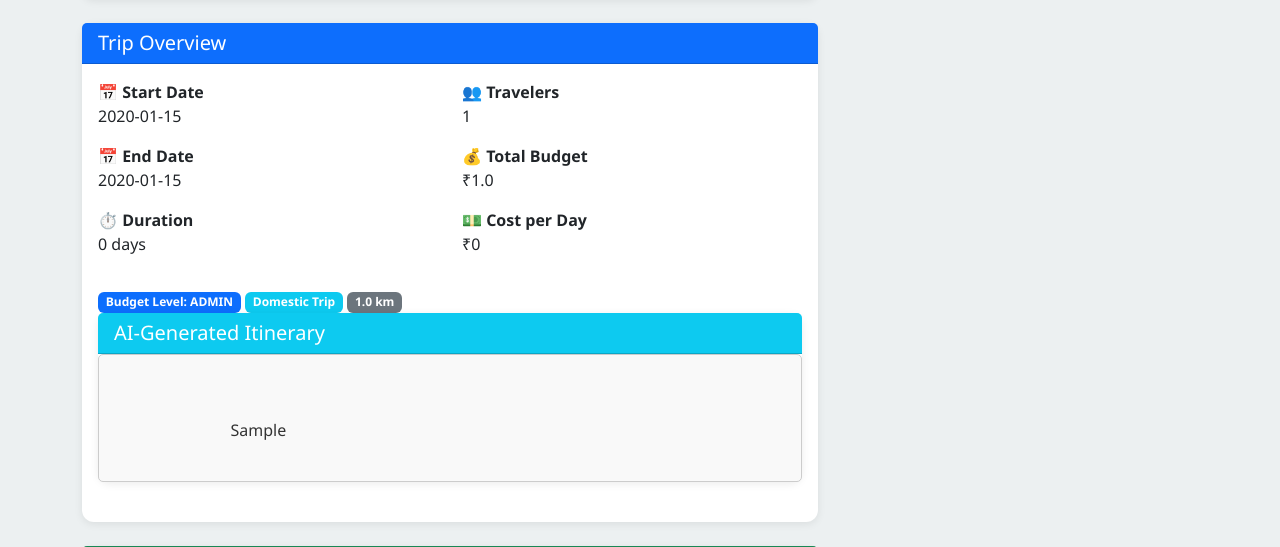
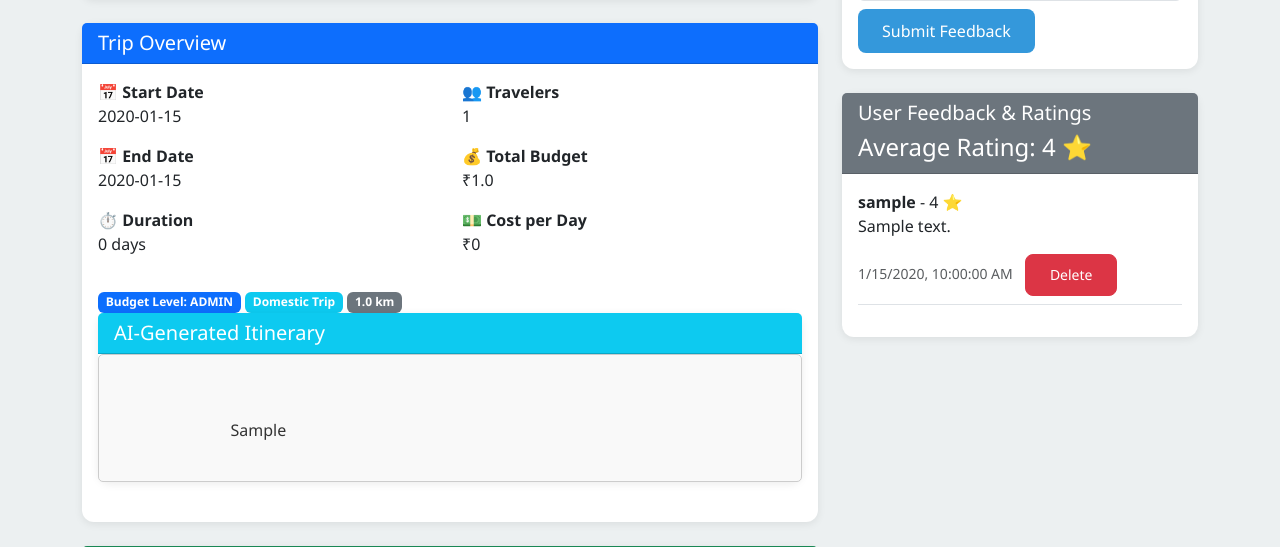
Before and after one commit to ManuDkumar/TripPlanner, a Flask app: page /trip/1 in a window 1280 px wide. Shown: the part 685-1232 px from the top of the page. Run offline with Flask 3, Linux system fonts and the light colour scheme; a user stored in the database is signed in; tables that the repository leaves empty hold one stand-in row (values such as "Sample post").

Commit message:
update: feedback added

```diff
--- a/app.py
+++ b/app.py
@@ -90,6 +90,23 @@ class Trip(db.Model):
             return 0
         except:
             return 0
+
+
+
+from datetime import datetime
+
+class Feedback(db.Model):
+    id = db.Column(db.Integer, primary_key=True)
+    user_id = db.Column(db.Integer, db.ForeignKey('user.id'), nullable=False)
+    trip_id = db.Column(db.Integer, db.ForeignKey('trip.id'), nullable=False)
+    rating = db.Column(db.Integer, nullable=False)  # 1 to 5 stars
+    comment = db.Column(db.Text, nullable=True)
+    timestamp = db.Column(db.DateTime, default=datetime.utcnow)
+
+    user = db.relationship('User', backref=db.backref('feedbacks', lazy=True))
+    trip = db.relationship('Trip', backref=db.backref('feedbacks', lazy=True))
+
+
 
 
 def generate_trip_suggestions(preferences):
@@ -1164,6 +1181,60 @@ def reset_password(token):
         return redirect(url_for('login'))
     return render_template('reset_password.html', token=token)
 
+
+@app.route('/api/feedback', methods=['POST'])
+@login_required
+def submit_feedback():
+    data = request.get_json()
+    trip_id = data.get('trip_id')
+    rating = data.get('rating')
+    comment = data.get('comment', '')
+
+    if not trip_id or not rating:
+        return jsonify({'error': 'Missing trip_id or rating'}), 400
+
+    trip = Trip.query.get(trip_id)
+    if not trip or trip.user_id != current_user.id:
+        return jsonify({'error': 'Trip not found or unauthorized'}), 404
+
+    feedback = Feedback(user_id=current_user.id, trip_id=trip_id, rating=rating, comment=comment)
+    db.session.add(feedback)
+    db.session.commit()
+    return jsonify({'message': 'Feedback submitted successfully'})
+
+
+from flask_login import current_user  # Add this import at top if not already present
+
+@app.route('/api/feedback/<int:trip_id>', methods=['GET'])
+def get_feedback(trip_id):
+    feedbacks = Feedback.query.filter_by(trip_id=trip_id).order_by(Feedback.timestamp.desc()).all()
+    results = [{
+        'id': f.id,  # Important to include feedback ID for deletion
+        'user': f"{f.user.username}",
+        'rating': f.rating,
+        'comment': f.comment,
+        'timestamp': f.timestamp.isoformat(),
+        'is_current_user': current_user.is_authenticated and f.user_id == current_user.id
+    } for f in feedbacks]
+
+    avg_rating = db.session.query(db.func.avg(Feedback.rating)).filter_by(trip_id=trip_id).scalar()
+    return jsonify({'feedbacks': results, 'average_rating': round(avg_rating, 2) if avg_rating else None})
+
+
+@app.route('/api/feedback/<int:feedback_id>', methods=['DELETE'])
+@login_required
+def delete_feedback(feedback_id):
+    feedback = Feedback.query.get(feedback_id)
+    if not feedback:
+        return jsonify({'error': 'Feedback not found'}), 404
+    if feedback.user_id != current_user.id:
+        return jsonify({'error': 'Unauthorized'}), 403
+
+    db.session.delete(feedback)
+    db.session.commit()
+    return jsonify({'message': 'Feedback deleted successfully'})
+
+
 if __name__ == '__main__':
     with app.app_context():
         db.create_all()
--- a/templates/trip_details.html
+++ b/templates/trip_details.html
@@ -221,6 +221,7 @@
             </div>
         </div>
 
+
         <!-- Sidebar -->
         <div class="col-md-4">
             <!-- Quick Info -->
@@ -236,6 +237,42 @@
                     <p class="mb-0"><small class="text-muted">Trip Type</small><br><span class="badge bg-info">{{ breakdown.trip_type }}</span></p>
                 </div>
             </div>
+
+
+            <!-- User Feedback Form -->
+            <div class="card mb-4">
+                <div class="card-header bg-secondary text-white">
+                    <h5 class="mb-0">Give Your Feedback</h5>
+                </div>
+                <div class="card-body">
+                    <label for="rating">Rating:</label>
+                    <select id="rating" class="form-select mb-2" aria-label="Rating">
+                    <option value="1">1 star</option>
+                    <option value="2">2 stars</option>
+                    <option value="3" selected>3 stars</option>
+                    <option value="4">4 stars</option>
+                    <option value="5">5 stars</option>
+                    </select>
+
+                    <label for="comment">Comment:</label>
+                    <textarea id="comment" class="form-control mb-2" rows="3" placeholder="Write your feedback..."></textarea>
+
+                    <button class="btn btn-primary" onclick="submitFeedback('{{ trip.id }}')">Submit Feedback</button>
+                </div>
+            </div>
+
+            <!-- Feedback Display Section -->
+            <div class="card mb-4">
+                <div class="card-header bg-secondary text-white">
+                    <h5 class="mb-0">User Feedback & Ratings</h5>
+                    <div id="average-rating" class="fs-4 mt-1"></div>
+                </div>
+                <div class="card-body" id="feedback-list">
+                    <!-- Feedback comments will be dynamically inserted here -->
+                    <p>Loading feedback...</p>
+                </div>
+            </div>
+
         </div>
     </div>
 </div>
@@ -307,6 +344,81 @@ function generateItinerary() {
     });
 }
 
+async function submitFeedback(tripId) {
+  const rating = document.getElementById('rating').value;
+  const comment = document.getElementById('comment').value;
+
+  const response = await fetch('/api/feedback', {
+    method: 'POST',
+    headers: { 'Content-Type': 'application/json' },
+    body: JSON.stringify({ trip_id: tripId, rating: parseInt(rating), comment: comment })
+  });
+
+  const data = await response.json();
+  if (response.ok) {
+    alert('Thank you for your feedback!');
+    document.getElementById('comment').value = '';
+    // Optionally reload or update feedback section here
+  } else {
+    alert('Error: ' + data.error);
+  }
+}
+
+
+async function loadFeedback(tripId) {
+  const response = await fetch(`/api/feedback/${tripId}`);
+  const data = await response.json();
+
+  const feedbackList = document.getElementById('feedback-list');
+  const averageRating = document.getElementById('average-rating');
+
+  if (!response.ok) {
+    feedbackList.innerHTML = `<p class="text-danger">Failed to load feedback.</p>`;
+    averageRating.textContent = '';
+    return;
+  }
+
+  if (!data.feedbacks.length) {
+    feedbackList.innerHTML = '<p>No feedback available yet.</p>';
+    averageRating.textContent = '';
+    return;
+  }
+
+  // Display average rating
+  averageRating.textContent = `Average Rating: ${data.average_rating} ⭐`;
+
+  // Build HTML for feedback comments including delete button for current user
+  feedbackList.innerHTML = data.feedbacks.map(f => `
+    <div class="border-bottom mb-3 pb-2">
+      <strong>${f.user}</strong> - <span>${f.rating} ⭐</span> <br/>
+      <p>${f.comment || ''}</p>
+      <small class="text-muted">${new Date(f.timestamp).toLocaleString()}</small>
+      ${f.is_current_user ? `<button class="btn btn-sm btn-danger ms-2" onclick="deleteFeedback(${f.id})">Delete</button>` : ''}
+    </div>
+  `).join('');
+}
+
+async function deleteFeedback(feedbackId) {
+  if (!confirm('Are you sure you want to delete this feedback?')) return;
+
+  const response = await fetch(`/api/feedback/${feedbackId}`, {
+    method: 'DELETE',
+  });
+
+  const data = await response.json();
+  if (response.ok) {
+    alert('Feedback deleted');
+    loadFeedback('{{ trip.id }}');  // Refresh feedback list
+  } else {
+    alert('Error: ' + data.error);
+  }
+}
+
+// Call loadFeedback on page load
+document.addEventListener('DOMContentLoaded', () => {
+  loadFeedback('{{ trip.id }}');
+});
+
 
 </script>
 
```
Also changed, not shown: migrations/versions/7e0609f73b13_add_feedback_model_for_user_ratings_and_.py (added, +38 -0 lines).
